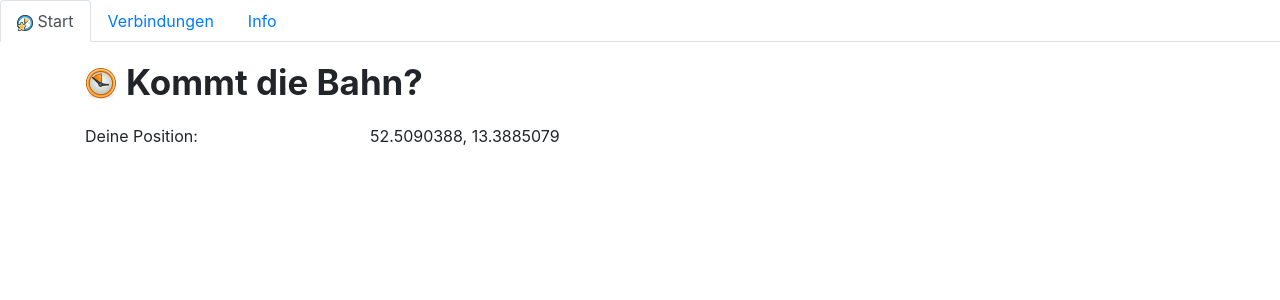
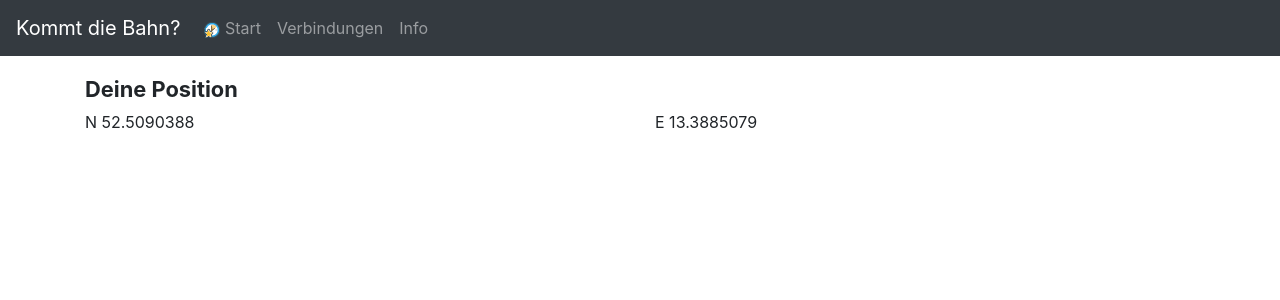
Before and after one commit to wonderbird/kdb-webapp, a Vue app: page /#/ in a window 1280 px wide. Shown: the top 300 px of the page. Built offline with nearby package versions, Linux system fonts and the light colour scheme; what vue-moment would draw is missing.

Commit message:
Cosmetics

```diff
--- a/src/App.vue
+++ b/src/App.vue
@@ -1,14 +1,20 @@
 <template>
   <div id="app">
     <header>
-      <nav> <!-- nav wrapper for accessibility -->
-        <b-nav tabs>
-            <b-nav-item active :to="{name: 'Home'}">
-              <img src="./assets/16x16/status/appointment-soon.png" alt="Logo" /> Start
-            </b-nav-item>
-            <b-nav-item :to="{name: 'ConnectionOverview'}">Verbindungen</b-nav-item>
-            <b-nav-item :to="{name: 'Info'}">Info</b-nav-item>
-        </b-nav>
+      <nav role="navigation"> <!-- nav wrapper for accessibility -->
+        <b-navbar toggleable="md" type="dark" variant="dark">
+          <b-navbar-brand>Kommt die Bahn?</b-navbar-brand>
+          <b-navbar-toggle target="nav-collapse"></b-navbar-toggle>
+          <b-collapse id="nav-collapse" is-nav>
+            <b-navbar-nav>
+              <b-nav-item :to="{name: 'Home'}">
+                <img src="./assets/16x16/status/appointment-soon.png" alt="Logo" /> Start
+              </b-nav-item>
+              <b-nav-item :to="{name: 'ConnectionOverview'}">Verbindungen</b-nav-item>
+              <b-nav-item :to="{name: 'Info'}">Info</b-nav-item>
+            </b-navbar-nav>
+          </b-collapse>
+        </b-navbar>
       </nav>
     </header>
     <main>
--- a/src/connection/ConnectionOverview.vue
+++ b/src/connection/ConnectionOverview.vue
@@ -12,18 +12,18 @@
     </div>
     <div class="row timetable" v-for="(connection,index) in connections" :key="index">
       <TimeTableRow :waypoint="connection.origin" />
-      <div class="col-2">
-        <b-btn variant="outline-dark" :to="{name: 'ConnectionEditor'}">
-          &#x1f4dd;
-        </b-btn>
+      <TimeTableRow :waypoint="connection.destination" />
+      <div class="col-12">
+        <b-button :to="{name: 'ConnectionEditor' }">Bearbeiten</b-button>
       </div>
-      <TimeTableRow :waypoint="connection.destination" />
-      <div class="col-2"><button id="delete">🗑️</button></div>
     </div>
-    <div class="row">
-      <div class="col-2"><button id="add-connection">+</button></div>
-      <div class="col-2"><button id="edit-sequence">↕️</button></div>
-      <div class="col-8"></div>
+    <div class="row justify-content-center">
+      <div class="col-11 col-md-6">
+        <b-button-group vertical>
+          <b-button block id="add-connection">Weitere Verbindung hinzufügen</b-button>
+          <b-button block id="edit-sequence">Reihenfolge der Verbindungen ändern</b-button>
+        </b-button-group>
+      </div>
     </div>
     <div class="row">
       <div class="col">
--- a/src/connection/TimeTableRow.vue
+++ b/src/connection/TimeTableRow.vue
@@ -1,5 +1,5 @@
 <template>
-<div class="col-10">
+<div class="col-12">
   <div class="row">
       <div class="col-2">{{ waypoint.scheduledTime | moment("HH:mm") }}</div>
       <div :class="[delayIndicatorClass(waypoint.delayMinutes), 'col-2']">
--- a/src/home/HomePage.vue
+++ b/src/home/HomePage.vue
@@ -1,14 +1,13 @@
 <template>
   <div class="container">
     <div class="row">
-      <div class="col headline">
-          <img class="align-middle" src="../assets/32x32/status/appointment-soon.png" />&nbsp;
-          <h1 class="align-middle">Kommt die Bahn?</h1>
+      <div class="col">
+        <h2>Deine Position</h2>
       </div>
     </div>
     <div class="row">
-      <div class="col-3">Deine Position:</div>
-      <div class="col-9">52.5090388, 13.3885079</div>
+      <div class="col-6">N 52.5090388</div>
+      <div class="col-6">E 13.3885079</div>
     </div>
   </div>
 </template>
--- a/src/info/InfoPage.vue
+++ b/src/info/InfoPage.vue
@@ -1,7 +1,10 @@
 <template>
 <div class="container">
     <div class="row">
-        <div class="col">Kommt die Bahn?</div>
+        <div class="col"><h2>Über diese App</h2></div>
+    </div>
+    <div class="row">
+        <div class="col">... schreibe ich später mehr.</div>
     </div>
 </div>
 </template>
```
